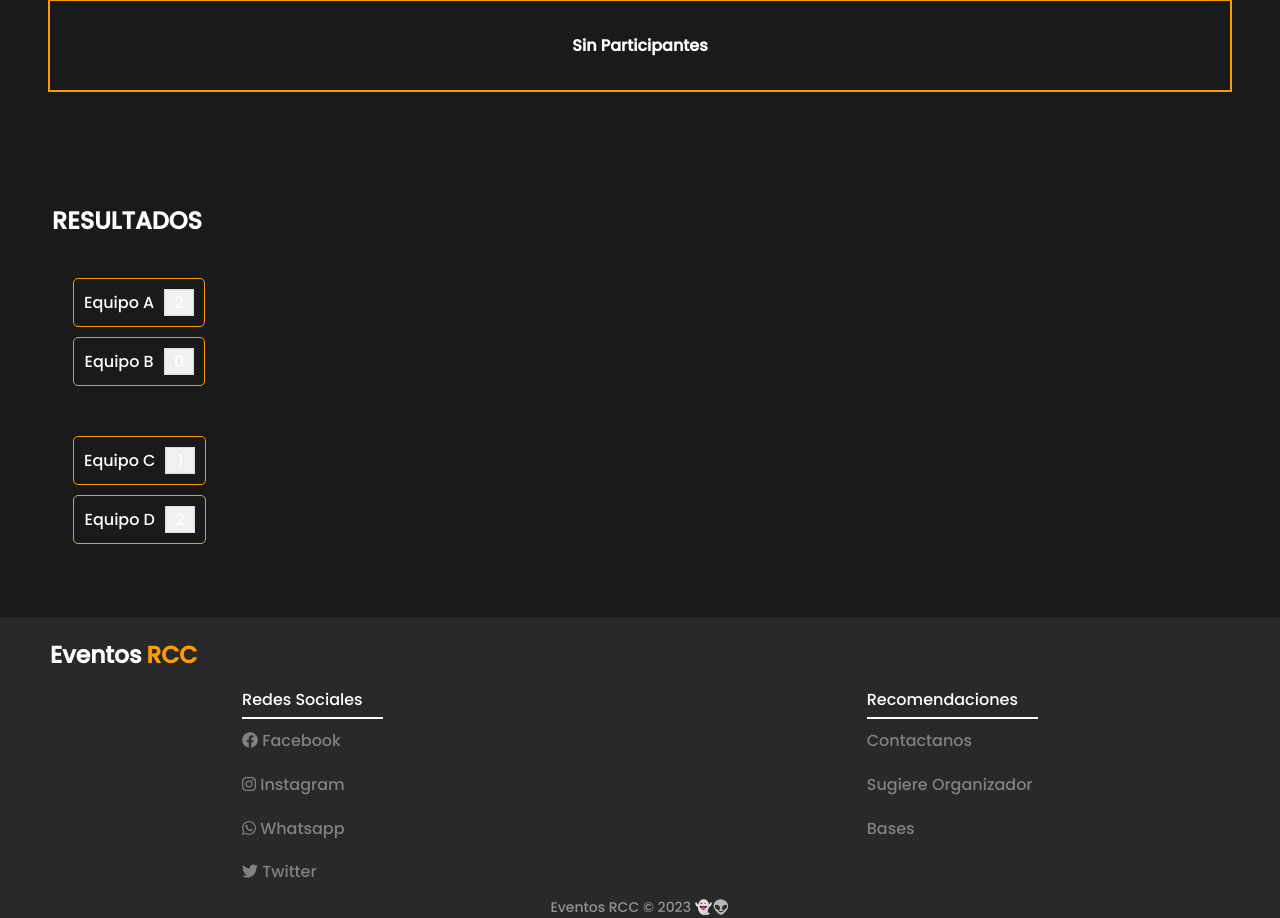
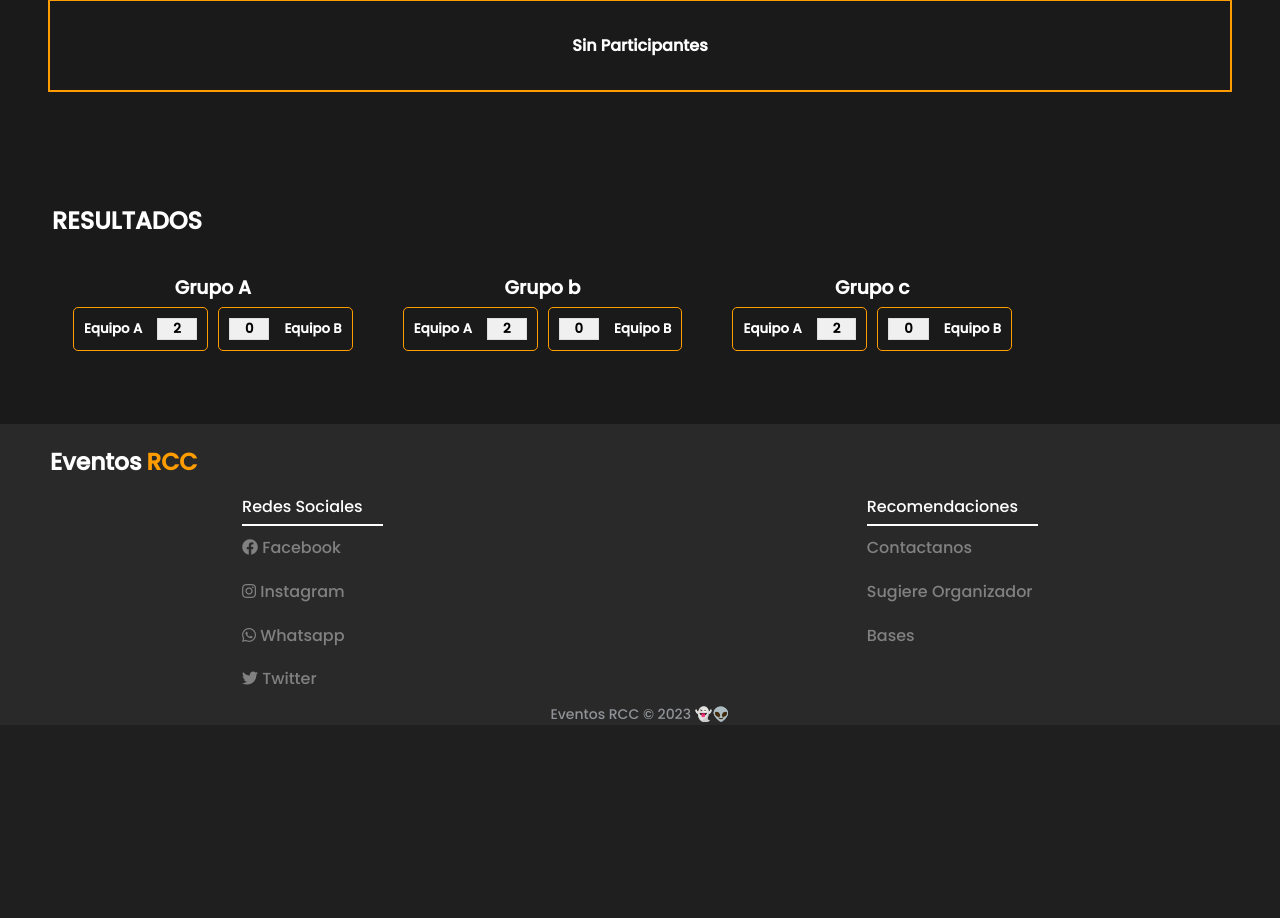
Before and after one commit to Heaveny5/django-campeonato, a Django app: page /campeonatos/1 in a window 1280 px wide. Shown: the part 588-1506 px from the top of the page. After the commit the page ends 1310 px from the top, so only its background shows below. Run offline with Django 4.2, Linux system fonts and the light colour scheme; data comes from the database, SQL or seed files in the repository; parts of the project's set-up code (start-up, migrations or seed data) failed here and were passed over.

Commit message:
cambio de modelo encuentro

```diff
--- a/campeonato/templates/campeonato_id.html
+++ b/campeonato/templates/campeonato_id.html
@@ -76,27 +76,25 @@
             <h2>Resultados</h2>
         </div>
         <div class="bracket">
+            {% for grupo in grupos  %}
                 <div class="round">
+                    <div class="grupo-match"><h3>Grupo {{grupo.nombre}}</h3></div>
+                    {% comment %} {% if   %}
+
+                    {% else %}
+                    {% endif %} {% endcomment %}
+                    <div class="contenedor-match">
                         <div class="match">
-                    <div class="team">Equipo A</div>
-                    <div class="score">2</div>
+                            <div class="team"><h5>Equipo A</h5></div>
+                            <div class="score"><h5>2</h5></div>
                         </div>
                         <div class="match">
-                    <div class="team">Equipo B</div>
-                    <div class="score">0</div>
+                            <div class="score"> <h5>0</h5></div>
+                            <div class="team"><h5>Equipo B</h5></div>
                         </div>
                     </div>
-            <div class="round">
-                <div class="match">
-                    <div class="team">Equipo C</div>
-                    <div class="score">1</div>
                 </div>
-                <div class="match">
-                    <div class="team">Equipo D</div>
-                    <div class="score">2</div>
-                </div>
-            </div>
-            <!-- Agrega más rondas y partidos según sea necesario -->
+            {% endfor %}
         </div>
     </section>
 
--- a/campeonato/views.py
+++ b/campeonato/views.py
@@ -3,7 +3,7 @@ import datetime
 from .models import *
 from django.contrib.auth.models import User
 from equipos.models import *
-from encuentros_equipos.models import Encuentro,Resultado
+from encuentros_equipos.models import Encuentro
 # Create your views here.
 
 
@@ -36,9 +36,16 @@ def campeonato_por_id(request,campe_id):
     jugadores=Jugadores.objects.all().filter(equipo__campeonato__id=campe_id)
     campeon=Equipo.objects.get(id=2)
     encuentros=Encuentro.objects.all().filter(campeonato_id=campeonato)
-    resultados=Resultado.objects.all()#.filter(encuentro_id=encuentros)
-    #grupos=
-    print(resultados)
+    grupos=Grupo.objects.all()
+
+
+
+    for grupo in grupos:
+        for equipo in grupo.equipos.all():
+            if equipo.id==grupo.id:
+                print(f"grupo{grupo.nombre} - equipo{equipo.Nombre}")
+
+    #print(resultados)
     return render(request,'campeonato_id.html',{
         "campeonato":campeonato,
         "dirigentes":dirigentes,
@@ -46,7 +53,7 @@ def campeonato_por_id(request,campe_id):
         "jugadores":jugadores,
         "campeon":campeon,
         "encuentros":encuentros,
-        "resultados":resultados
+        "grupos":grupos
         })
 
 
--- a/encuentros_equipos/models.py
+++ b/encuentros_equipos/models.py
@@ -13,6 +13,10 @@ class Encuentro(Model):
     equipo_visitante=models.ForeignKey(Equipo,verbose_name="Visitante",on_delete=models.CASCADE,related_name="Visitante")
     campeonato=models.ForeignKey(Campeonato,on_delete=models.CASCADE,verbose_name="Campeonato")
     fase=models.CharField(max_length=15)
+    goles_local=models.IntegerField(verbose_name="goles_local",default=0)
+    goles_visitante=models.IntegerField(verbose_name="goles_visitante",default=0)
+    grupo=models.ForeignKey(Grupo,on_delete=models.CASCADE , blank=True , null=True)
+
 
     def __str__(self) -> str:
         return "Equipo 1: %s - Equipo 2: %s"%(self.equipo_local,self.equipo_visitante)
@@ -27,14 +31,3 @@ class Sanciones(Model):
 
     def __str__(self) -> str:
         return "jugador: %s - Equipo: %s "%(self.jugador.Nombre,self.equipo.Nombre)
-
-
-class Resultado(Model):
-    ganador=models.ForeignKey(Equipo,null=True,blank=True,on_delete=models.CASCADE,verbose_name="Ganador",related_name="Ganador")
-    perdedor=models.ForeignKey(Equipo,null=True,blank=True,on_delete=models.CASCADE,verbose_name="Perdedor",related_name="Perdedor")
-    empate=models.BooleanField(default=False)
-    encuentro=models.ForeignKey(Encuentro,on_delete=models.CASCADE)
-    goles_ganador=models.IntegerField(default=0)
-    goles_perdedor=models.IntegerField(default=0)
-    def __str__(self):
-        return "Ganador: %s - Perdedor %s"%(self.ganador,self.perdedor)
--- a/equipos/models.py
+++ b/equipos/models.py
@@ -34,7 +34,10 @@ class Jugadores(Model):
 
 class Grupo(Model):
     nombre=models.CharField(max_length=1 , verbose_name="Grupo", default="-")
-    equipos=models.ManyToManyField(Equipo)
+    equipos=models.ManyToManyField(Equipo , related_name="grupo")
+
+
+
 
 
     def __str__(self) -> str:
--- a/static/css/campeonato.css
+++ b/static/css/campeonato.css
@@ -140,9 +140,9 @@ section{
 
 .bracket {
     display: flex;
-    flex-direction: column;
     align-items: flex-start;
     position: relative;
+    z-index: 1;
 }
 
 /* Estilo de cada ronda del torneo */
@@ -150,7 +150,18 @@ section{
     display: flex;
     margin: 20px;
     flex-direction: column;
+    justify-content: center;
 
+}
+.grupo-match{
+    display: flex;
+    justify-content: center;
+    align-items: center;
+
+}
+
+.contenedor-match{
+    display: flex;
 }
 
 /* Estilo de cada partido */
@@ -161,19 +172,20 @@ section{
     padding: 10px;
     margin: 5px;
     border-radius: 5px;
+    gap: 15px   ;
 }
 
 /* Estilo de los equipos */
 .team {
-    flex: 1;
     text-align: center;
+    justify-content: center;
 }
 
 /* Estilo de los puntajes */
 .score {
-    width: 30px;
     text-align: center;
+    color: black;
     background-color: #f0f0f0;
     border: 1px solid #ddd;
-    margin-left: 10px;
+    padding: 0 15px 0 15px;
 }
--- a/static/css/header.css
+++ b/static/css/header.css
@@ -4,6 +4,7 @@ header{
     width: 100%;
     top: 0;
     padding: 10px 0px 10px 0px;
+    z-index: 2;
 }
 .contenedor{
     display: flex;
```
Also changed, not shown: encuentros_equipos/admin.py (+19 -6 lines), db.sqlite3, encuentros_equipos/migrations/0003_encuentro_goles_local_encuentro_goles_visitante_and_more.py (added). Lines whose indentation alone changed are shown as unchanged.
